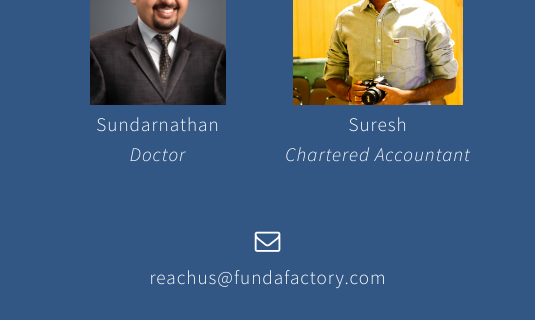
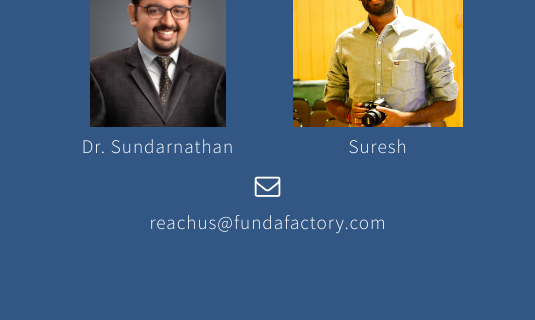
Before and after one commit to fundafactory/fundafactory.github.io, a website: page index.html in a window 1280 px wide. Shown: the part 455-775 px from the top of the page, 0-535 px from the left. Drawn offline with Linux system fonts and the light colour scheme.

Commit message:
landing page

```diff
--- a/index.html
+++ b/index.html
@@ -7,6 +7,7 @@
     <meta name="viewport" content="width=device-width, initial-scale=1, shrink-to-fit=no">
     <meta name="description" content="">
     <meta name="author" content="">
+    <link rel="shortcut icon" type="image/png" href="logo.png"/>
 
     <title>Funda Factory</title>
 
@@ -37,18 +38,16 @@
               <h1 class="mb-3">Funda Factory</h1>
               <p class="mb-5" style="margin-bottom:20px;">A knowledge company in the pursuit of building fundamentals among people in every domain under & above the sky!</p>
               <p class="mb-5" style="font-size:1.2rem;font-style:italic;">We will be live soon. Follow our social media pages for more updates!</p>
-              <center><p class="mb-5" style="font-size:1.2rem;text-decoration:underline">Co Founders</p></center>
+              <center><p class="mb-5" style="font-size:1.2rem;text-decoration:underline;margin-bottom:15px;">Co Founders</p></center>
               <center>
               <div class="row">
                 <div class="col-lg-6">
                   <img src="sundar.jpg" style="height:175px" alt="Sundarnathan">
-                  <p class="mb-5" style="font-size:1.2rem;margin-bottom:2px;margin-top:5px;letter-spacing:1px;">Sundarnathan</p>
-                  <p class="mb-5" style="font-size:1.2rem;font-style:italic;letter-spacing:1px;">Doctor</p>
+                  <p class="mb-5" style="font-size:1.2rem;margin-bottom:2px;margin-top:5px;letter-spacing:1px;">Dr. Sundarnathan</p>
                 </div>
                 <div class="col-lg-6">
                   <img src="suresh.jpg" style="height:175px" alt="Sundarnathan">
                   <p class="mb-5" style="font-size:1.2rem;margin-bottom:2px;margin-top:5px;letter-spacing:1px;">Suresh</p>
-                  <p class="mb-5" style="font-size:1.2rem;font-style:italic;letter-spacing:1px;">Chartered Accountant</p>
                 </div>
               </div>
               <p class="mb-5" style="font-size:1.6rem;margin-bottom:2px;margin-top:5px;letter-spacing:1px;"><i class="fa fa-envelope-o"></i></p>
```
Also changed, not shown: 1 other file.
